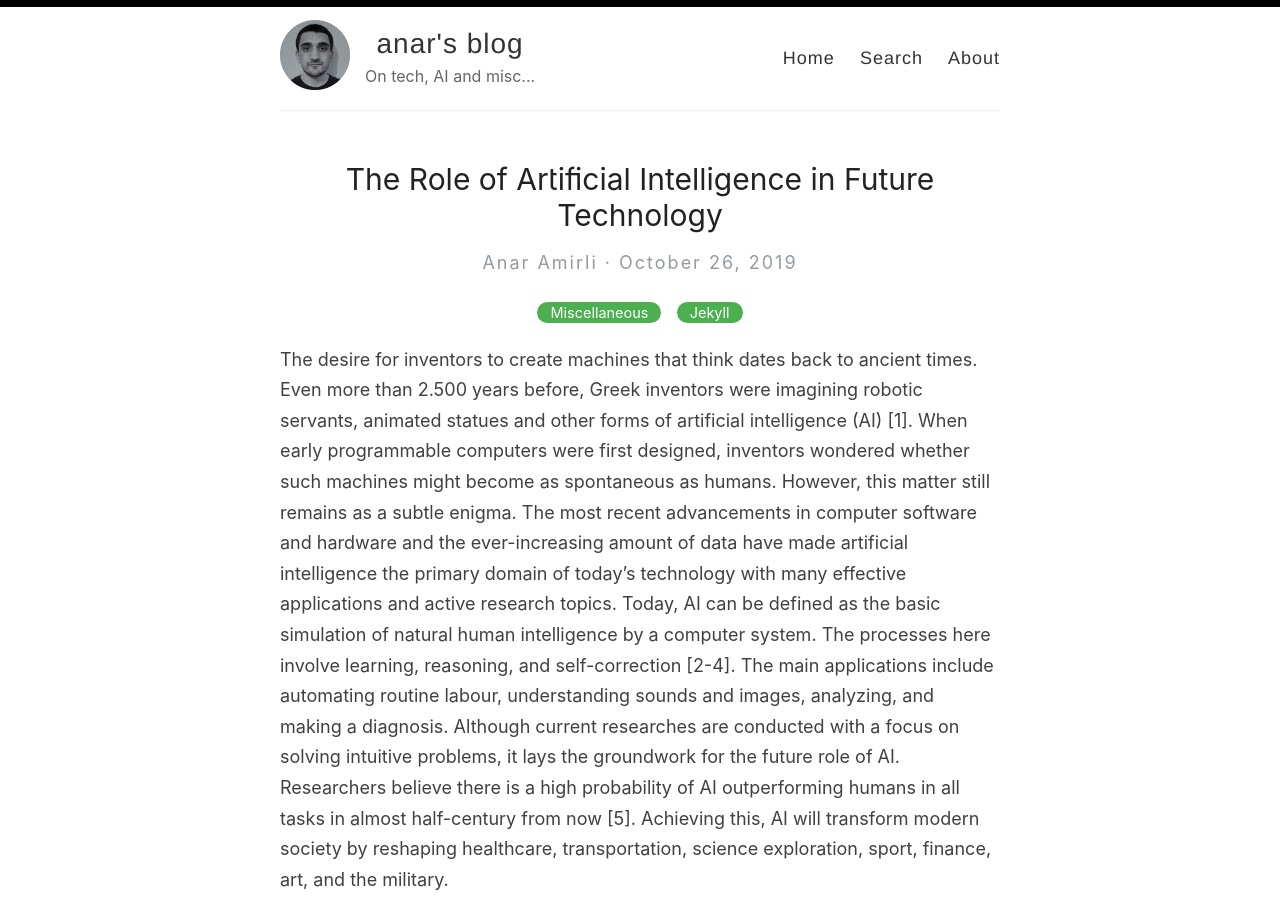
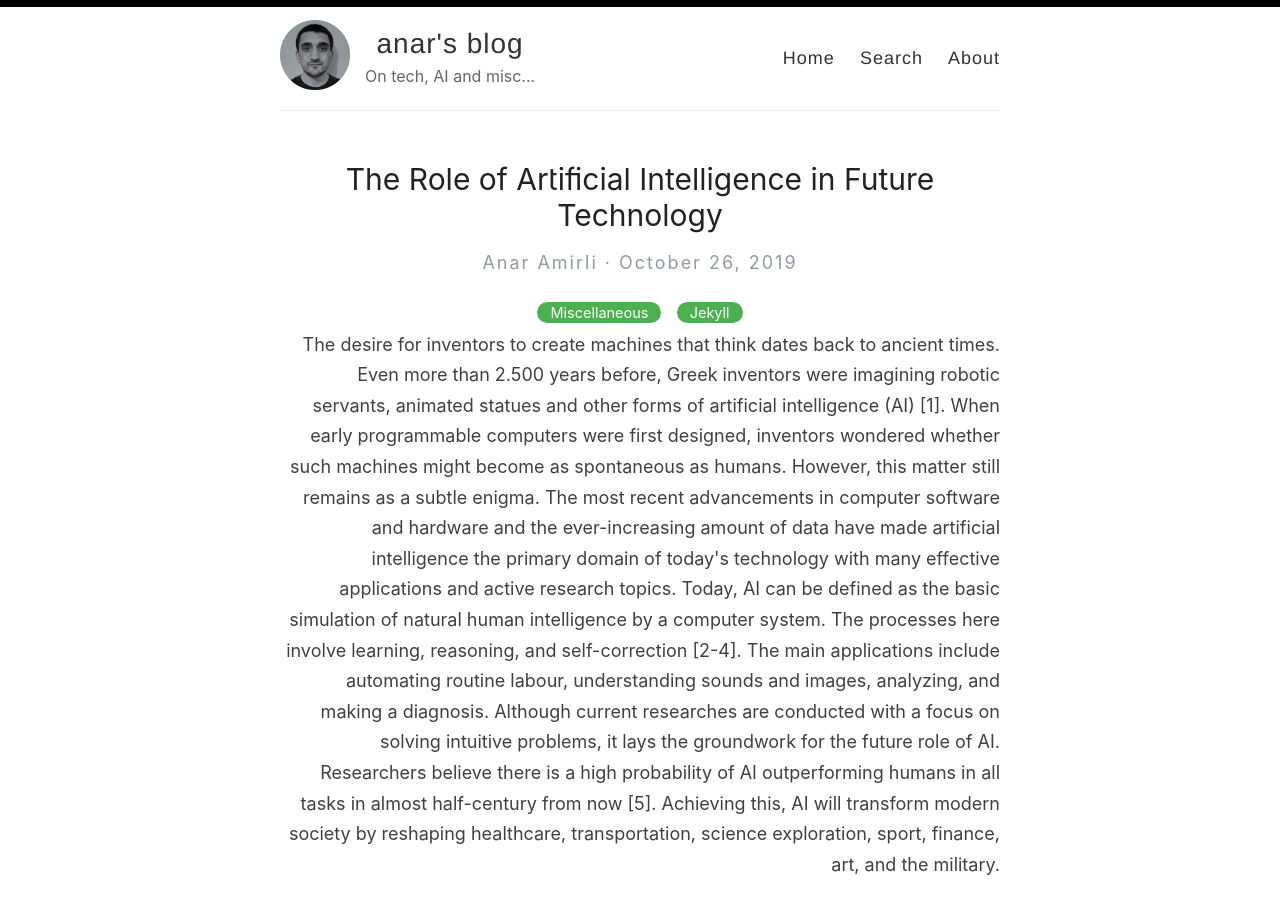
Before and after one commit to anaramirli/anaramirli.github.io, a Jekyll site: the page built from _posts/2019-10-26-the-role-of-ai-in-future.md, in a window 1280 px wide and 900 px high. Built offline with Jekyll 4.4.1, drawn with Linux system fonts in a browser that asks for light colours; comment, search, counter and statistics services are not loaded.

Commit message:
Update 2019-10-26-the-role-of-ai-in-future.md

```diff
--- a/_posts/2019-10-26-the-role-of-ai-in-future.md
+++ b/_posts/2019-10-26-the-role-of-ai-in-future.md
@@ -5,8 +5,8 @@ categories: [Miscellaneous, Jekyll]
 ---
 
 
+<div style="text-align: right"> The desire for inventors to create machines that think dates back to ancient times. Even more than 2.500 years before, Greek inventors were imagining robotic servants, animated statues and other forms of artificial intelligence (AI) [1]. When early programmable computers were first designed, inventors wondered whether such machines might become as spontaneous as humans. However, this matter still remains as a subtle enigma. The most recent advancements in computer software and hardware and the ever-increasing amount of data have made artificial intelligence the primary domain of today's technology with many effective applications and active research topics. Today, AI can be defined as the basic simulation of natural human intelligence by a computer system. The processes here involve learning, reasoning, and self-correction [2-4]. The main applications include automating routine labour, understanding sounds and images, analyzing, and making a diagnosis. Although current researches are conducted with a focus on solving intuitive problems, it lays the groundwork for the future role of AI. Researchers believe there is a high probability of AI outperforming humans in all tasks in almost half-century from now [5]. Achieving this, AI will transform modern society by reshaping healthcare, transportation, science exploration, sport, finance, art, and the military.</div>
 
-The desire for inventors to create machines that think dates back to ancient times. Even more than 2.500 years before, Greek inventors were imagining robotic servants, animated statues and other forms of artificial intelligence (AI) [1]. When early programmable computers were first designed, inventors wondered whether such machines might become as spontaneous as humans. However, this matter still remains as a subtle enigma. The most recent advancements in computer software and hardware and the ever-increasing amount of data have made artificial intelligence the primary domain of today's technology with many effective applications and active research topics. Today, AI can be defined as the basic simulation of natural human intelligence by a computer system. The processes here involve learning, reasoning, and self-correction [2-4]. The main applications include automating routine labour, understanding sounds and images, analyzing, and making a diagnosis. Although current researches are conducted with a focus on solving intuitive problems, it lays the groundwork for the future role of AI. Researchers believe there is a high probability of AI outperforming humans in all tasks in almost half-century from now [5]. Achieving this, AI will transform modern society by reshaping healthcare, transportation, science exploration, sport, finance, art, and the military.
 
 The role of artificial intelligence on future technology has been studied in-depth by many researchers with the main focus on future applications of AI. However, the core of modern technology contains software and hardware systems. This blog post focuses to understand the impact of AI on future technology by mainly analyzing the hardware and software systems rather than just focusing on the future applications of AI.
 
```
